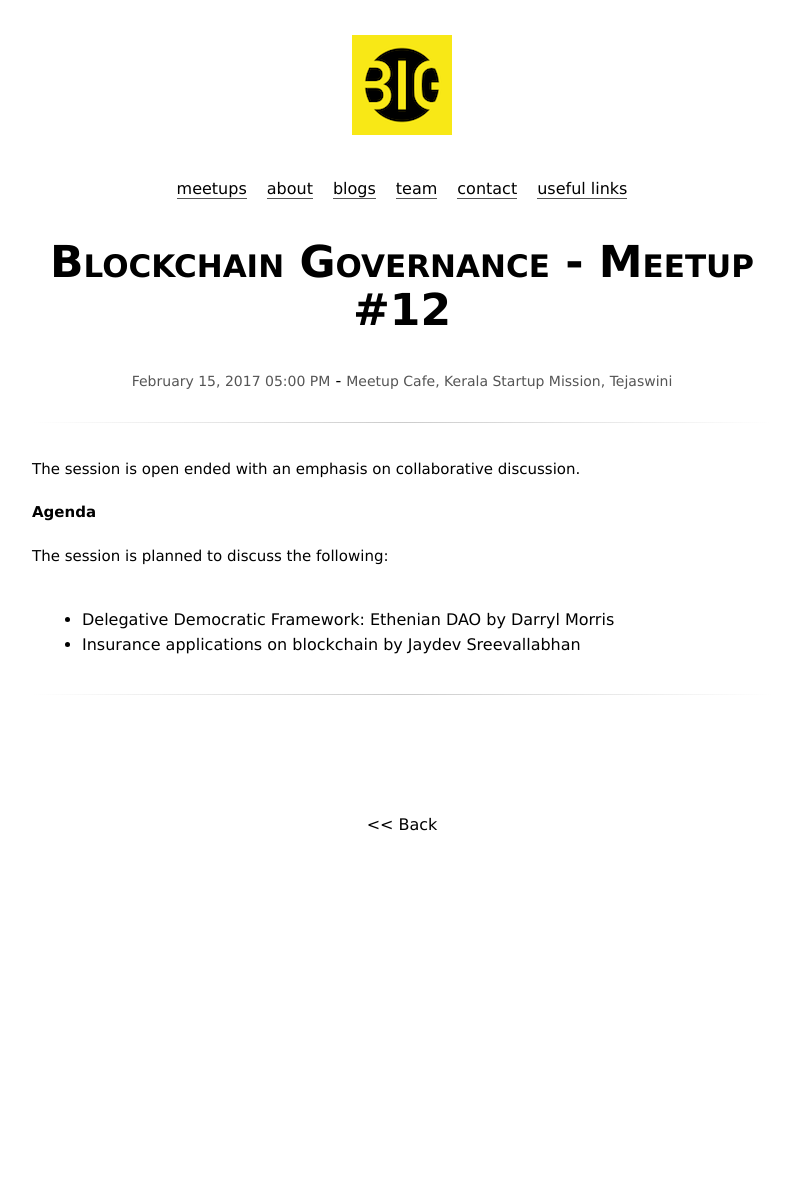
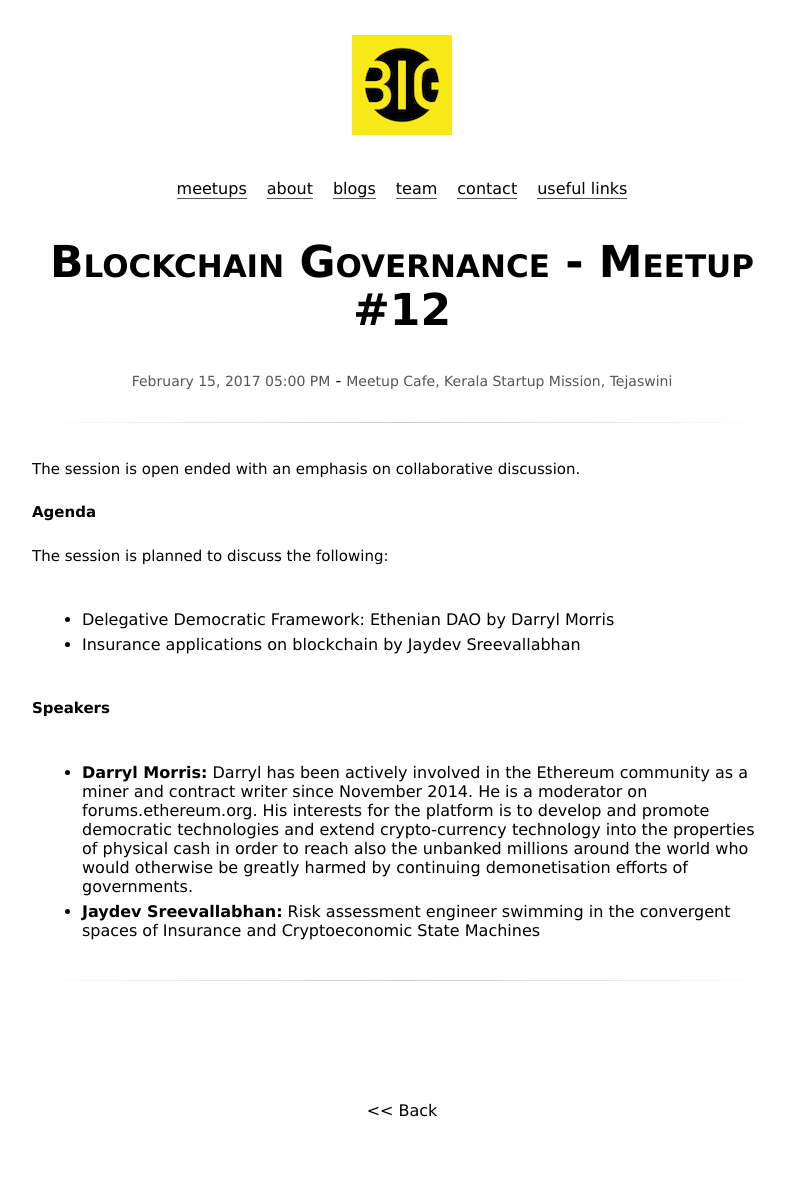
Before and after one commit to big-org/big-org.github.io, a Jekyll site: the page built from _posts/2017-01-13-meetup-12.markdown, in a window 1280 px wide. Shown: the whole page, without its empty margins (238-1023 px from the left). Built offline with Jekyll 4.4.1, drawn with Linux system fonts in a browser that asks for light colours; before the commit the page ends 900 px from its top, so only the background shows below that.

Commit message:
Added speaker profiles

```diff
--- a/_posts/2017-01-13-meetup-12.markdown
+++ b/_posts/2017-01-13-meetup-12.markdown
@@ -15,3 +15,8 @@ The session is planned to discuss the following:
 
 * Delegative Democratic Framework: Ethenian DAO by Darryl Morris
 * Insurance applications on blockchain by Jaydev Sreevallabhan
+
+**Speakers**
+
+ - **Darryl Morris:** Darryl has been actively involved in the Ethereum community as a miner and contract writer since November 2014. He is a moderator on forums.ethereum.org.  His interests for the platform is to develop and promote democratic technologies and extend crypto-currency technology into the properties of physical cash in order to reach also the unbanked millions around the world who would otherwise be greatly harmed by continuing demonetisation efforts of governments.
+ - **Jaydev Sreevallabhan:** Risk assessment engineer swimming in the convergent spaces of Insurance and Cryptoeconomic State Machines
```
